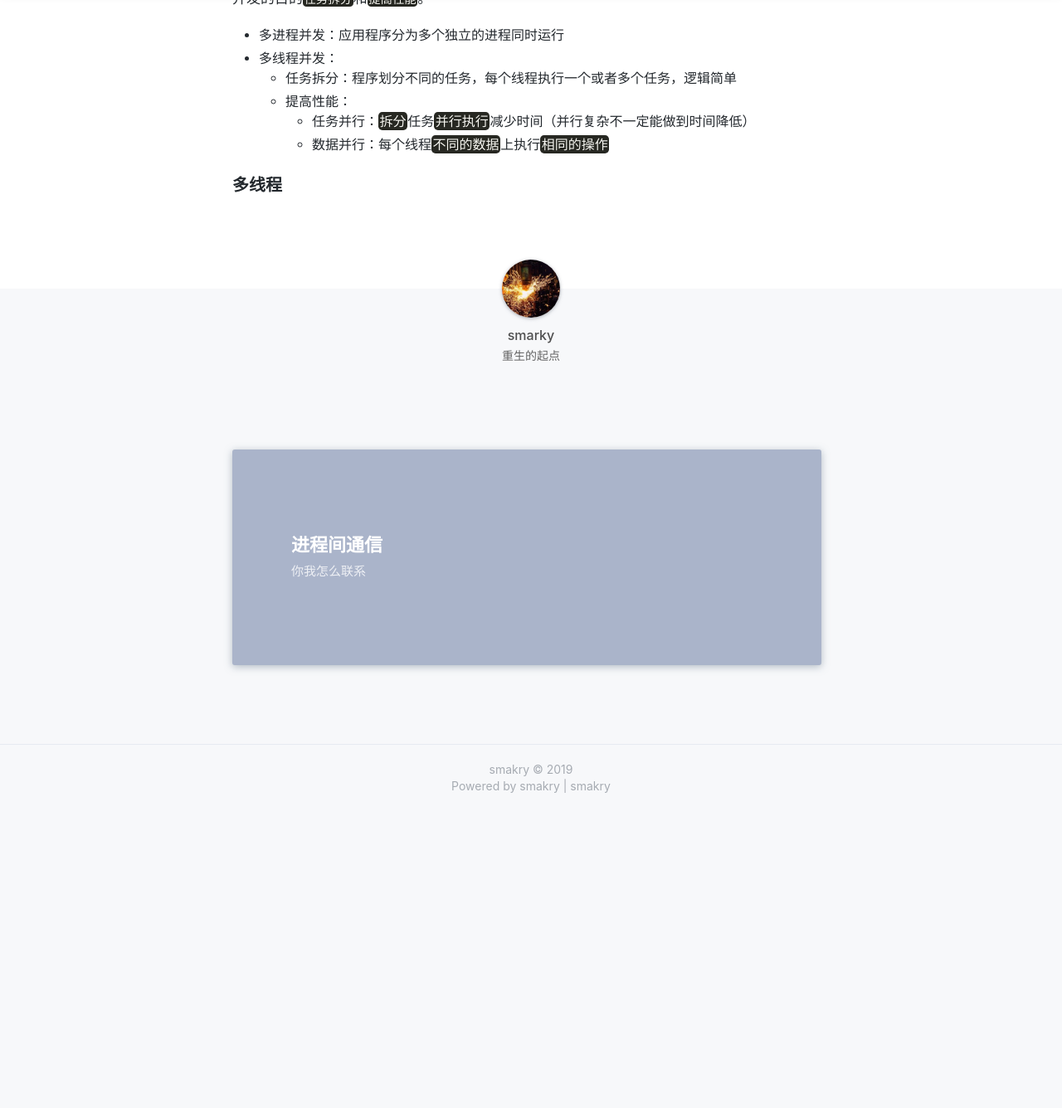
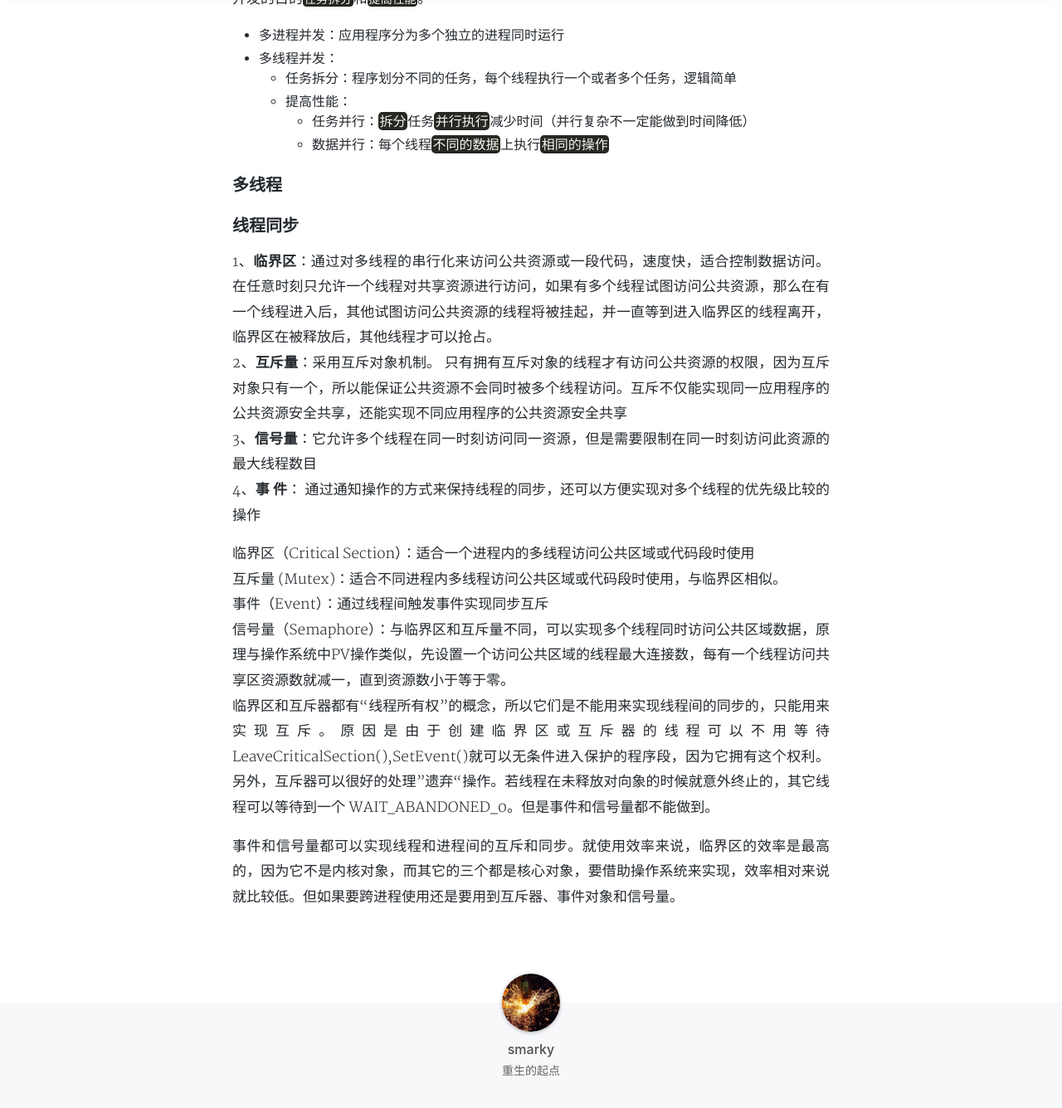
Before and after one commit to smakry/smakry.github.io, a Jekyll site: the page built from _posts/2019-10-31-线程同步.md, in a window 1280 px wide and 1400 px high, scrolled down 735 px. Shown: the top 1336 px of the window at 83% size. Built offline with Jekyll 4.4.1, drawn with Linux system fonts in a browser that asks for light colours; nearby versions of some CDN libraries; comment, search, counter and statistics services are not loaded; a style sheet for code colours, icons or effects is not loaded; before the commit the page ends 1713 px from its top, so only the background shows below that.

Commit message:
thread syn

```diff
--- a/_posts/2019-10-31-线程同步.md
+++ b/_posts/2019-10-31-线程同步.md
@@ -28,3 +28,18 @@ linux下多线程：
         - 数据并行：每个线程`不同的数据`上执行`相同的操作`
 
 ### <span id = "list_0"></span> 多线程
+
+### 线程同步
+
+1、**临界区**：通过对多线程的串行化来访问公共资源或一段代码，速度快，适合控制数据访问。在任意时刻只允许一个线程对共享资源进行访问，如果有多个线程试图访问公共资源，那么在有一个线程进入后，其他试图访问公共资源的线程将被挂起，并一直等到进入临界区的线程离开，临界区在被释放后，其他线程才可以抢占。
+2、**互斥量**：采用互斥对象机制。 只有拥有互斥对象的线程才有访问公共资源的权限，因为互斥对象只有一个，所以能保证公共资源不会同时被多个线程访问。互斥不仅能实现同一应用程序的公共资源安全共享，还能实现不同应用程序的公共资源安全共享
+3、**信号量**：它允许多个线程在同一时刻访问同一资源，但是需要限制在同一时刻访问此资源的最大线程数目
+4、**事 件**： 通过通知操作的方式来保持线程的同步，还可以方便实现对多个线程的优先级比较的操作
+
+临界区（Critical Section）：适合一个进程内的多线程访问公共区域或代码段时使用
+互斥量 (Mutex)：适合不同进程内多线程访问公共区域或代码段时使用，与临界区相似。
+事件（Event）：通过线程间触发事件实现同步互斥
+信号量（Semaphore）：与临界区和互斥量不同，可以实现多个线程同时访问公共区域数据，原理与操作系统中PV操作类似，先设置一个访问公共区域的线程最大连接数，每有一个线程访问共享区资源数就减一，直到资源数小于等于零。
+临界区和互斥器都有“线程所有权”的概念，所以它们是不能用来实现线程间的同步的，只能用来实现互斥。原因是由于创建临界区或互斥器的线程可以不用等待LeaveCriticalSection(),SetEvent()就可以无条件进入保护的程序段，因为它拥有这个权利。另外，互斥器可以很好的处理”遗弃“操作。若线程在未释放对向象的时候就意外终止的，其它线程可以等待到一个  WAIT_ABANDONED_0。但是事件和信号量都不能做到。
+
+事件和信号量都可以实现线程和进程间的互斥和同步。就使用效率来说，临界区的效率是最高的，因为它不是内核对象，而其它的三个都是核心对象，要借助操作系统来实现，效率相对来说就比较低。但如果要跨进程使用还是要用到互斥器、事件对象和信号量。
```
